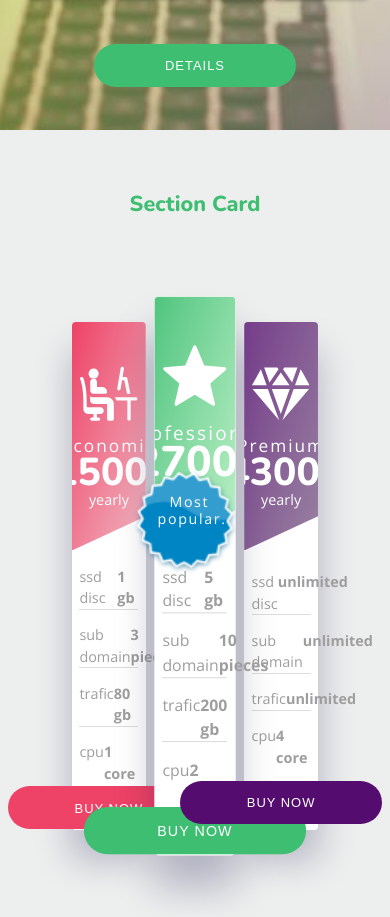
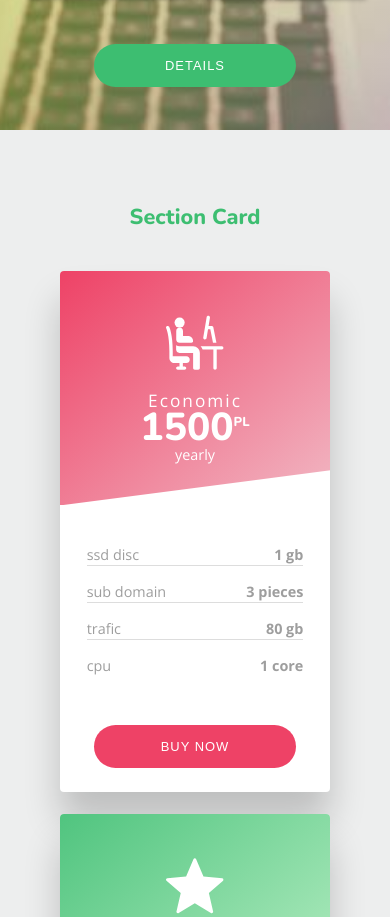
Before and after one commit to AOKeklik/CSS-ResponsiveWebsite-7, a website: page index.html in a window 390 px wide. Shown: the part 4161-5078 px from the top of the page. Drawn offline with nearby package versions, Linux system fonts and the light colour scheme.

Commit message:
Media Queries were added to the Card Section.

```diff
--- a/sass/components/_card.scss
+++ b/sass/components/_card.scss
@@ -6,12 +6,28 @@
     height: 80%;
     border-radius: 4px;
     background-color: $colorWhite;
-    box-shadow: 0 2rem 2.5rem #00004040;
+    box-shadow: 0 2rem 2.5rem rgba($colorBlack, 0.2);
 
+    @media only screen and (max-width: 768px) {
+        width: 45%;
+        height: 45%;
+    }
+    @media only screen and (max-width: 480px) {
+        width: 75%;
+        height: 32%;
+    }
+    @media only screen and (max-width: 375px) {
+        width: 95%;
+        height: 30%;
+    }
 
     &:nth-child(2) {
         position: relative;
         transform: scale(1.1);
+
+        @media only screen and (max-width: 768px) {
+            transform: scale(1);
+        }
 
         &::before {
             content: url('../../imgs/badge.png');
@@ -20,6 +36,10 @@
             top: 33%;
             right: 10%;
             transform: scale(1.3);
+
+            @media only screen and (max-width: 768px) {
+                transform: scale(1.2);
+            }
         }
         &::after {
             content: 'Most \a popular.'; /* \a white-spacing pre */
@@ -34,6 +54,11 @@
             font-size: .9rem;
             letter-spacing: 1.5px;
             line-height: 1.25;
+
+            @media only screen and (max-width: 1024px) {
+                top: 36%;
+                right: 12%;
+            }
         }
     }
     &-top {
--- a/sass/pages/_home.scss
+++ b/sass/pages/_home.scss
@@ -431,12 +431,33 @@
     padding: 4rem 5rem 2rem 5rem;
     background-color: #edeeee;
 
+    @media only screen and (max-width: 1024px) {
+        padding: 4rem 1rem 2rem;
+    }
+    @media only screen and (max-width: 768px) {
+        height: 90rem;
+    }
+    @media only screen and (max-width: 480px) {
+        justify-content: space-around;
+        height: 125rem;
+    }
+
     &-cards {
-        flex: 0 0 90%;
+        flex: 0 90%;
         display: flex;
         justify-content: space-between;
         align-items: center;
         width: 100%;
+
+        @media only screen and (max-width: 768px) {
+            flex: 0 95%;
+            flex-wrap: wrap;
+            justify-content: space-around;
+        }
+        @media only screen and (max-width: 480px) {
+            flex-wrap: nowrap;
+            flex-direction: column;
+        }
     }
 }
 /* 5 section card */
```
Also changed, not shown: css/style.css.
